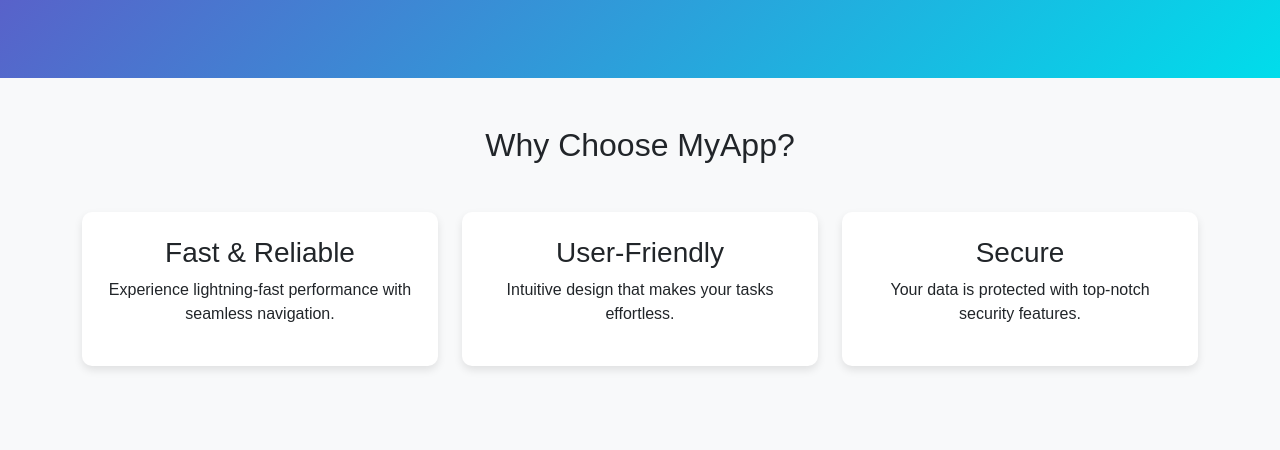
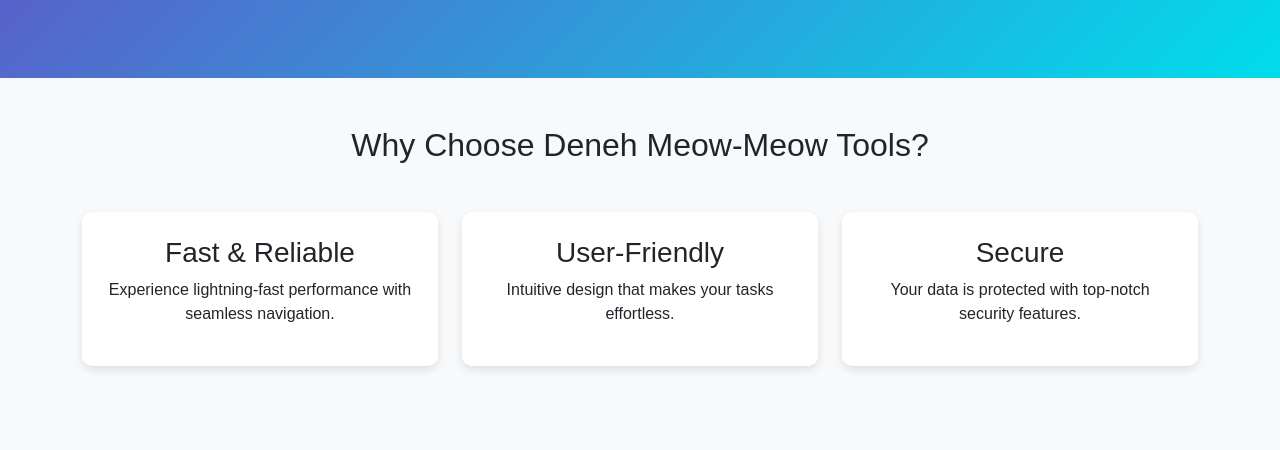
Before and after one commit to AnehDev/jusgtsrf4test, a plain HTML site: page index.html in a window 1280 px wide. Shown: the part 350-800 px from the top of the page. Drawn offline with nearby package versions, Linux system fonts and the light colour scheme.

Commit message:
Update index.html

```diff
--- a/index.html
+++ b/index.html
@@ -65,7 +65,7 @@
   <!-- Features Section -->
   <section class="py-5">
     <div class="container">
-      <h2 class="text-center mb-5">Why Choose MyApp?</h2>
+      <h2 class="text-center mb-5">Why Choose Deneh Meow-Meow Tools?</h2>
       <div class="row">
         <div class="col-md-4 mb-4">
           <div class="card feature-card p-4 text-center">
```
